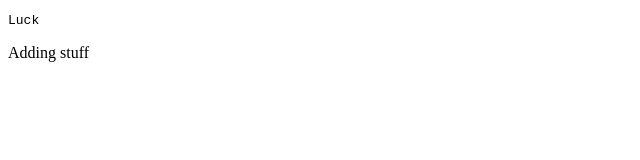
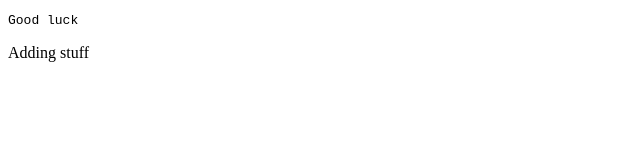
Before and after one commit to Svetik13/rabota, a plain HTML site: page index.html in a window 1280 px wide. Shown: the full height of the page, 0-640 px from the left. Drawn offline with Linux system fonts and the light colour scheme.

Commit message:
index.html creared

```diff
--- a/index.html
+++ b/index.html
@@ -5,7 +5,7 @@
     <title>Arbejde</title>
 </head>
 <body>
-<pre>Luck</pre>
+<pre>Good luck</pre>
 <p>Adding stuff</p>
 </body>
 </html>
```
